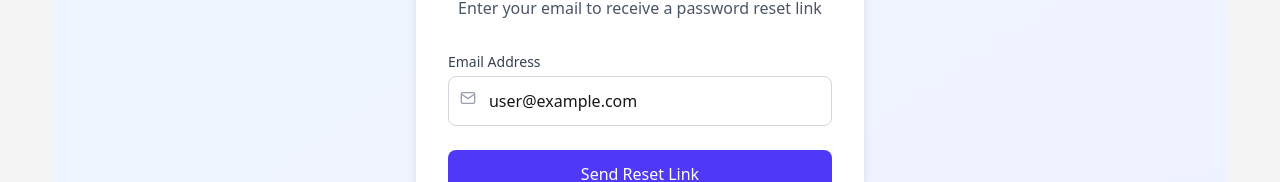
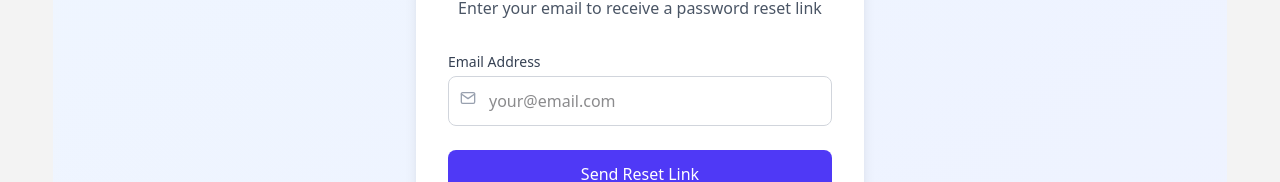
Before and after one commit to MAHIR-DEVES/assignment-9, a React (Vite) app: page /ResatPasswordPage in a window 1280 px wide. Shown: the part 399-581 px from the top of the page. Built offline with nearby package versions, Linux system fonts and the light colour scheme; no server answers; sample sign-in values are in the browser's storage.

Commit message:
all issu solved

```diff
--- a/src/Pages/Login/Login.jsx
+++ b/src/Pages/Login/Login.jsx
@@ -16,6 +16,7 @@ const Login = () => {
   const navigate = useNavigate();
   const location = useLocation();
   const from = location.state?.from?.pathname || '/';
+  const [email, setEmail] = useState('');
 
   const handleLogin = e => {
     e.preventDefault();
@@ -85,6 +86,7 @@ const Login = () => {
               <input
                 id="email"
                 name="email"
+                onChange={e => setEmail(e.target.value)}
                 type="email"
                 autoComplete="email"
                 required
@@ -125,7 +127,9 @@ const Login = () => {
             )}
 
             <div className="flex items-center justify-between">
-              <Link to="/ResatPasswordPage">
+              <Link
+                to={`/ResatPasswordPage?email=${encodeURIComponent(email)}`}
+              >
                 <p className="text-sm text-indigo-600 hover:text-indigo-800 hover:underline">
                   Forgot password?
                 </p>
--- a/src/Pages/ResatPasswordPage/ResatPasswordPage.jsx
+++ b/src/Pages/ResatPasswordPage/ResatPasswordPage.jsx
@@ -1,14 +1,24 @@
-import React, { useRef } from 'react';
+import React, { useEffect, useRef, useState } from 'react';
 import { toast } from 'react-toastify';
 import { AuthContext } from '../../Provider/AuthProvider/AuthProvider';
 import { motion } from 'framer-motion';
 import { FiMail } from 'react-icons/fi';
 import { TabTitle } from '../../Layouts/Utils/DynamicTitle/DynamicTitle';
+import { useSearchParams } from 'react-router';
 
 const ResetPasswordPage = () => {
   TabTitle('Hood Happenings | Reset Password');
   const { resetPassword, user } = React.useContext(AuthContext);
   const emailRef = useRef();
+  const [searchParams] = useSearchParams();
+  const [email, setEmail] = useState('');
+
+  useEffect(() => {
+    const emailFromQuery = searchParams.get('email');
+    if (emailFromQuery) {
+      setEmail(emailFromQuery);
+    }
+  }, [searchParams]);
 
   const handleForgotPassword = e => {
     e.preventDefault();
@@ -58,10 +68,11 @@ const ResetPasswordPage = () => {
               <div className="relative">
                 <input
                   ref={emailRef}
+                  value={email}
+                  onChange={e => setEmail(e.target.value)}
                   id="email"
                   name="email"
                   type="email"
-                  defaultValue={user?.email}
                   required
                   className="w-full pl-10 pr-4 py-3 rounded-lg border border-gray-300 focus:ring-2 focus:ring-indigo-500 focus:border-indigo-500 transition"
                   placeholder="your@email.com"
--- a/src/Provider/AuthProvider/AuthProvider.jsx
+++ b/src/Provider/AuthProvider/AuthProvider.jsx
@@ -19,7 +19,6 @@ export const AuthContext = createContext();
 const AuthProvider = ({ children }) => {
   const [user, setUser] = useState(null);
   const [loading, setLoading] = useState(true);
-  console.log(user);
 
   //
   const userRegister = (email, password) => {
--- a/src/Provider/AuthProvider/PrivateRoute.jsx
+++ b/src/Provider/AuthProvider/PrivateRoute.jsx
@@ -5,10 +5,8 @@ import Loading from '../../Components/Loading/Loading';
 
 const PrivateRoute = ({ children }) => {
   const { user, loading } = use(AuthContext);
-  // console.log(user);
 
   const location = useLocation();
-  console.log(location);
 
   if (loading) {
     return <Loading></Loading>;
```
